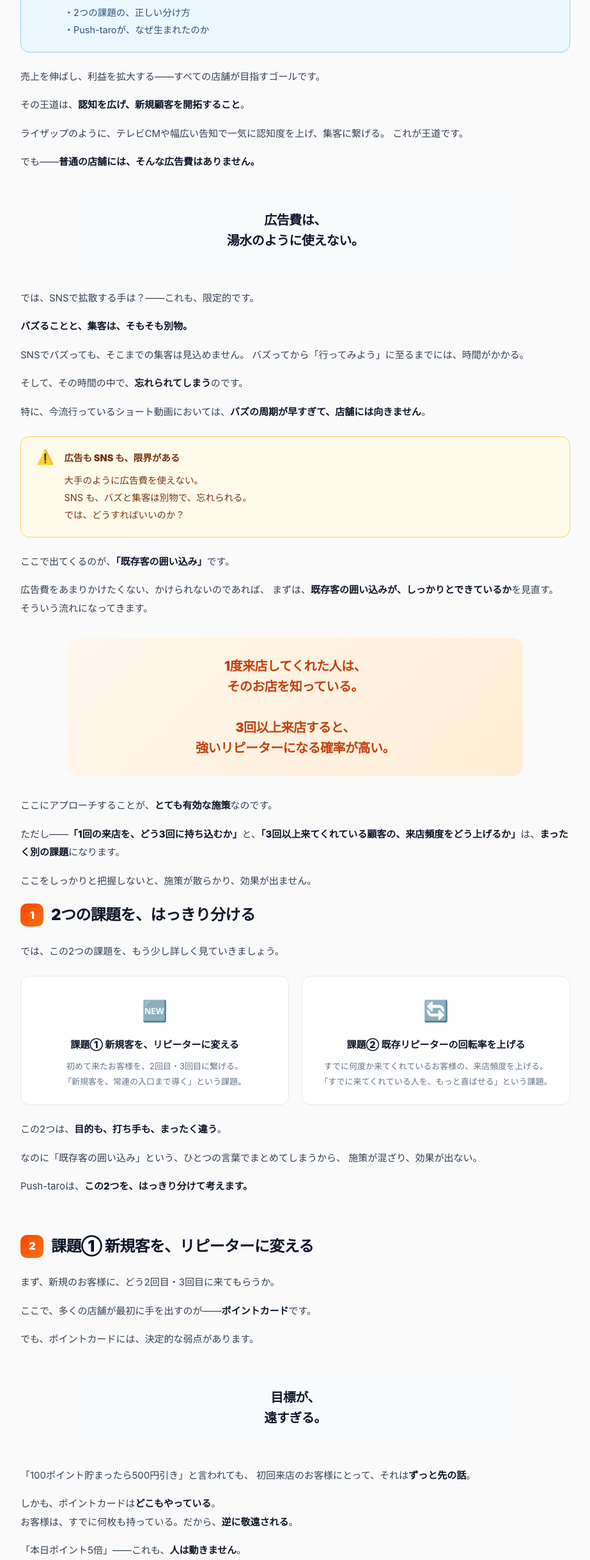
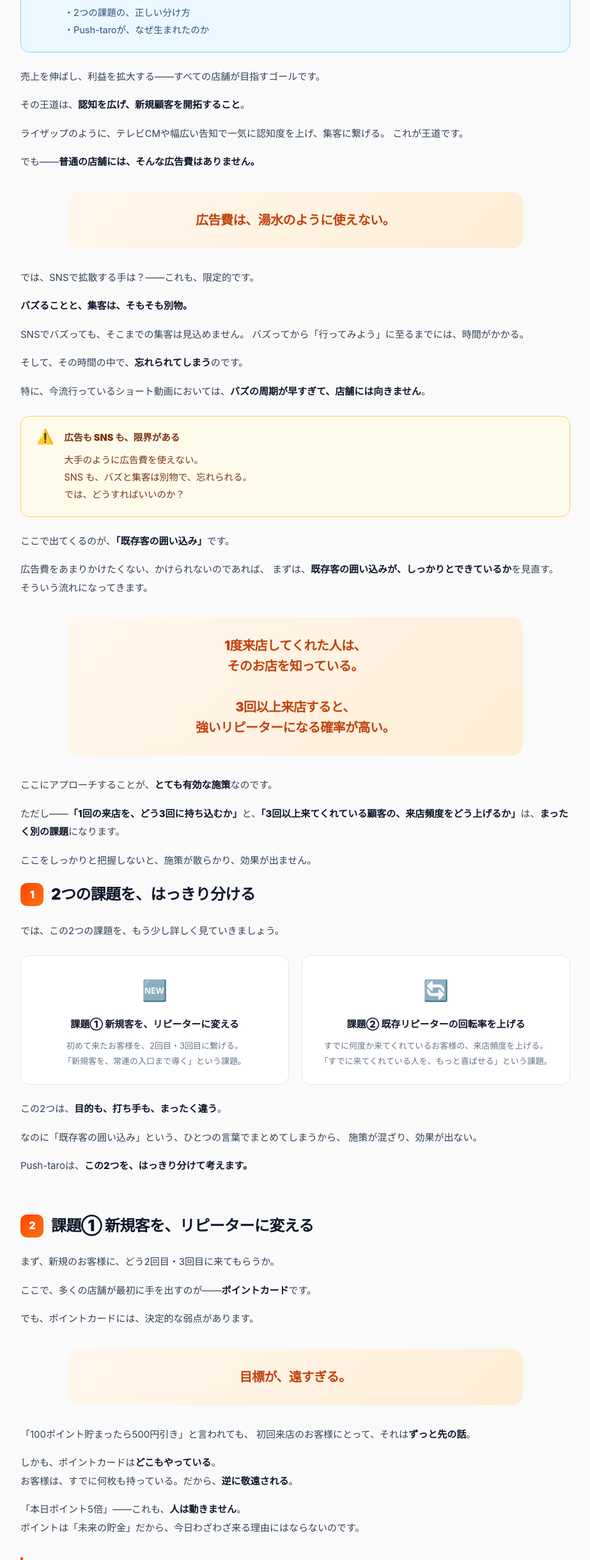
Before and after one commit to thellcishii-lang/push-taro, a Next.js app: page /guide/existing-customers in a window 1280 px wide. Shown: the part 687-3125 px from the top of the page at 64% size, without its empty margins (178-1101 px from the left). Built offline with nearby package versions, Linux system fonts and the light colour scheme; no server answers.

Commit message:
Update ExistingCustomersClient.tsx

```diff
--- a/app/guide/existing-customers/ExistingCustomersClient.tsx
+++ b/app/guide/existing-customers/ExistingCustomersClient.tsx
@@ -75,10 +75,9 @@ export default function ExistingCustomersClient() {
             でも——<strong>普通の店舗には、そんな広告費はありません。</strong>
           </p>
 
-          <div className="g-quote">
-            広告費は、<br />
-            湯水のように使えない。
-          </div>
+          <div className="g-quote is-orange">
+  広告費は、湯水のように使えない。
+</div>
 
           <p>
             では、SNSで拡散する手は？——これも、限定的です。
@@ -196,9 +195,9 @@ export default function ExistingCustomersClient() {
             でも、ポイントカードには、決定的な弱点があります。
           </p>
 
-          <div className="g-quote">
-            目標が、<br />遠すぎる。
-          </div>
+          <div className="g-quote is-orange">
+  目標が、遠すぎる。
+</div>
 
           <p>
             「100ポイント貯まったら500円引き」と言われても、
```
